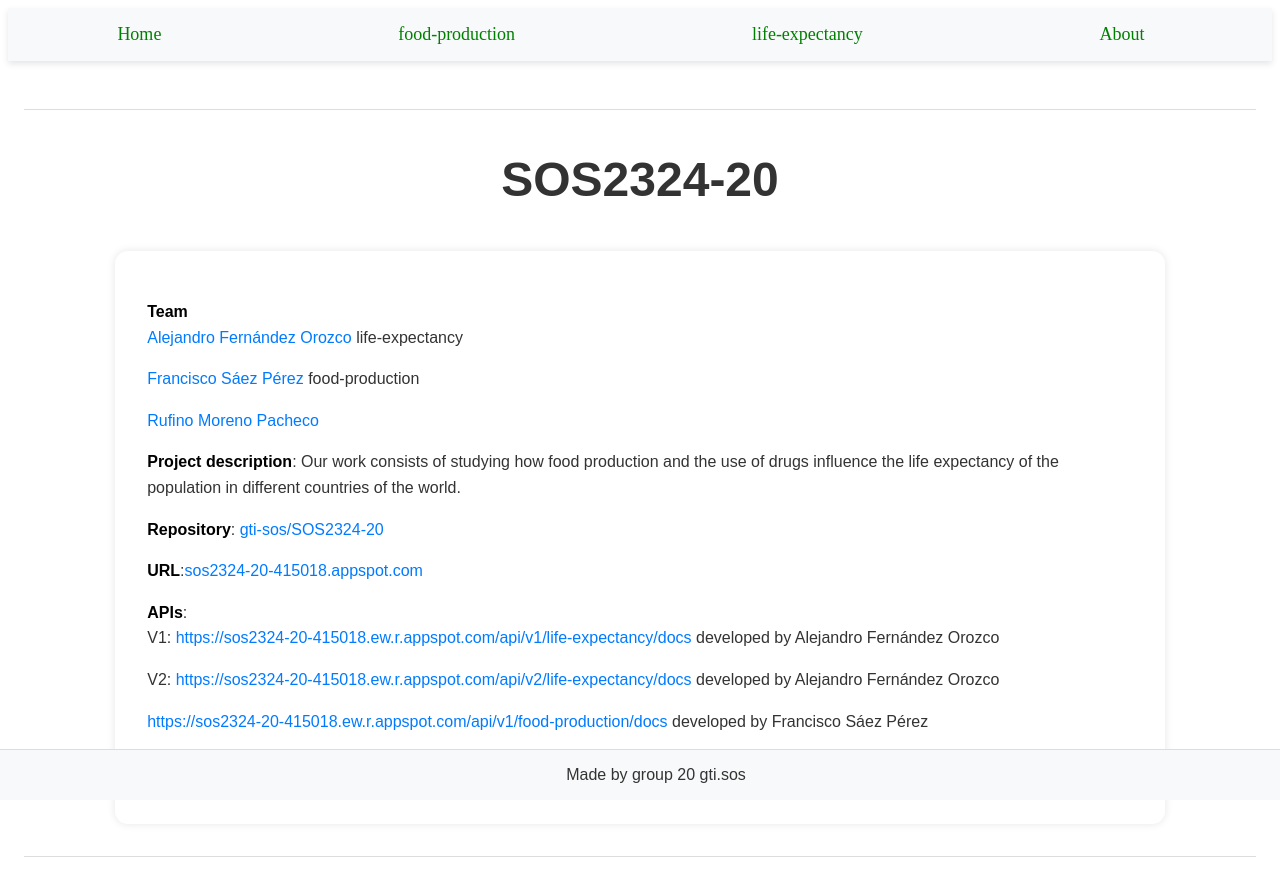
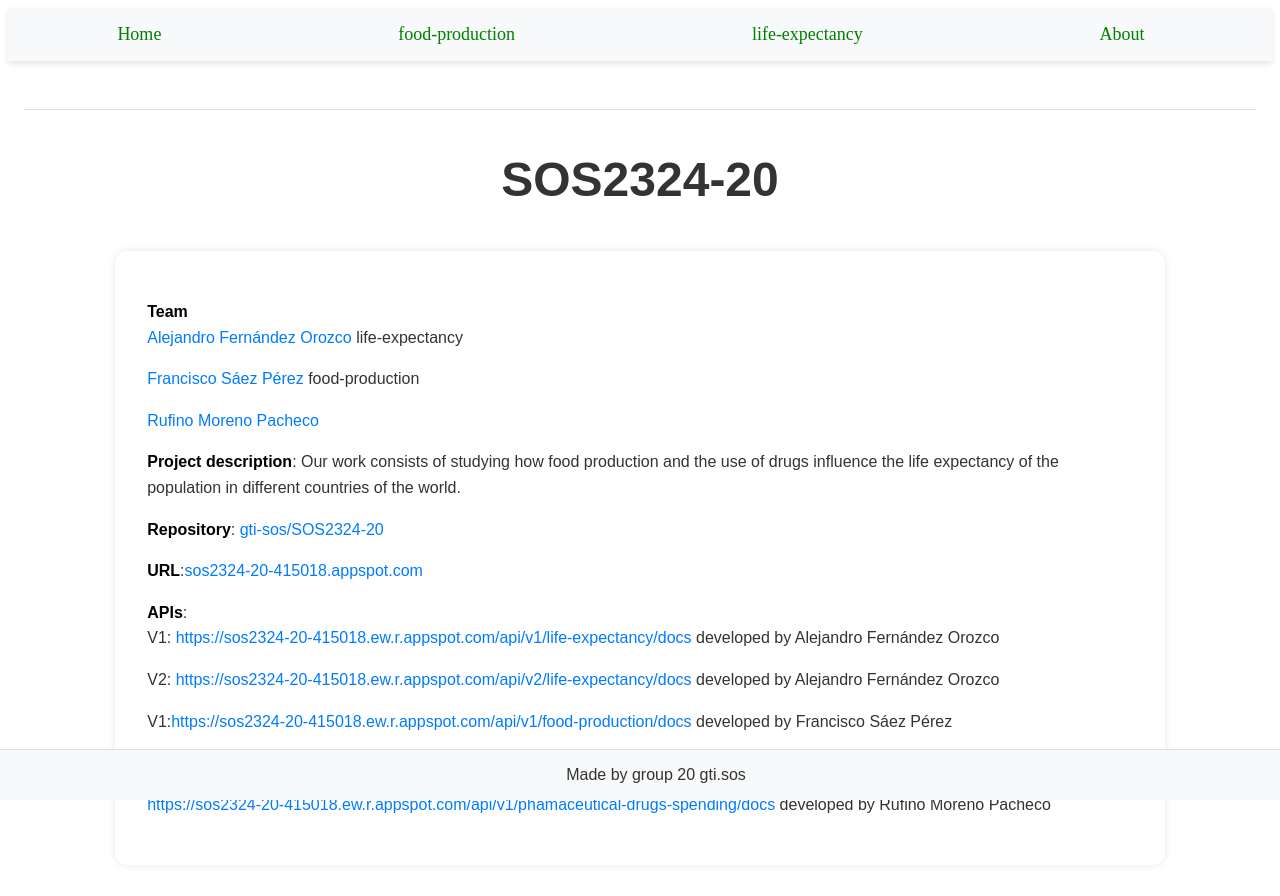
Before and after one commit to gti-sos/SOS2324-20, a SvelteKit app in the folder front/: page / in a window 1280 px wide. Shown: the top 896 px of the page. Built offline with nearby package versions, Linux system fonts and the light colour scheme.

Commit message:
actualizacion del home

```diff
--- a/front/src/routes/+page.svelte
+++ b/front/src/routes/+page.svelte
@@ -19,7 +19,8 @@
     <ul>
       <li>V1: <a href="https://sos2324-20-415018.ew.r.appspot.com/api/v1/life-expectancy/docs">https://sos2324-20-415018.ew.r.appspot.com/api/v1/life-expectancy/docs</a> developed by Alejandro Fernández Orozco</li>
       <li>V2: <a href="https://sos2324-20-415018.ew.r.appspot.com/api/v2/life-expectancy/docs"> https://sos2324-20-415018.ew.r.appspot.com/api/v2/life-expectancy/docs</a> developed by Alejandro Fernández Orozco</li>
-      <li><a href="https://sos2324-20-415018.ew.r.appspot.com/api/v1/food-production/docs">https://sos2324-20-415018.ew.r.appspot.com/api/v1/food-production/docs</a> developed by Francisco Sáez Pérez</li>
+      <li>V1:<a href="https://sos2324-20-415018.ew.r.appspot.com/api/v1/food-production/docs">https://sos2324-20-415018.ew.r.appspot.com/api/v1/food-production/docs</a> developed by Francisco Sáez Pérez</li>
+      <li>V2:<a href="https://sos2324-20-415018.ew.r.appspot.com/api/v2/food-production/docs">https://sos2324-20-415018.ew.r.appspot.com/api/v2/food-production/docs</a> developed by Francisco Sáez Pérez</li>
       <li><a href="https://sos2324-20-415018.ew.r.appspot.com/api/v1/phamaceutical-drugs-spending/docs">https://sos2324-20-415018.ew.r.appspot.com/api/v1/phamaceutical-drugs-spending/docs</a> developed by Rufino Moreno Pacheco</li>
     </ul>
   </li>
```
